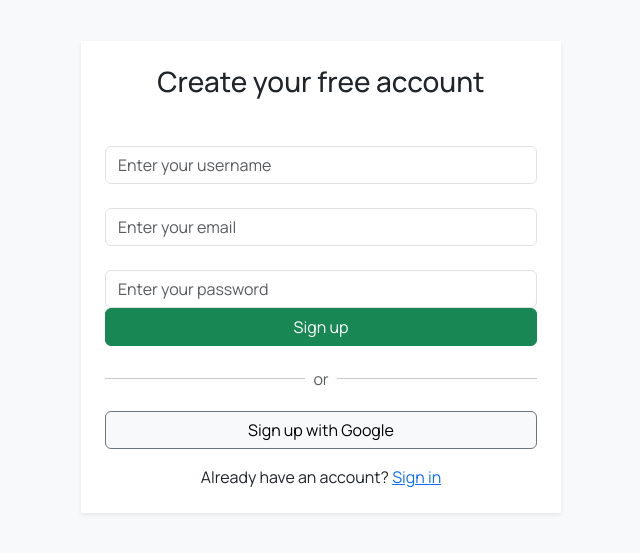
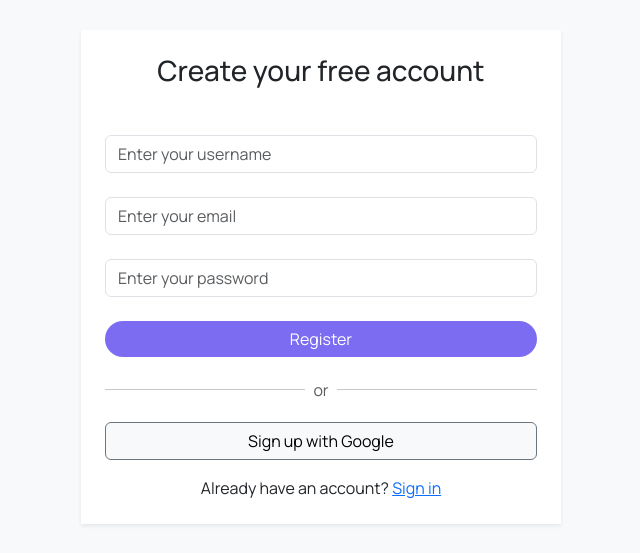
Before and after one commit to Adii-tii/expense-client, a React (Vite) app: page /register in a window 1280 px wide. Shown: the part 123-676 px from the top of the page, without its empty margins (319-959 px from the left). Built offline with nearby package versions, Linux system fonts and the light colour scheme; no server answers.

Commit message:
changed button's appearance

```diff
--- a/src/pages/Register.jsx
+++ b/src/pages/Register.jsx
@@ -4,7 +4,7 @@ import Button from "react-bootstrap/Button";
 import { useNavigate } from "react-router-dom";
 import { serverEndpoint } from "../config/appConfig.js";
 
-function Register({refreshAuth}) {
+function Register({ refreshAuth }) {
   const navigate = useNavigate();
   const [formData, setFormData] = useState({
     username: "",
@@ -52,10 +52,10 @@ function Register({refreshAuth}) {
     if (!validate()) return;
 
     try {
-        console.log(formData)
+      console.log(formData)
       const res = await axios.post(
         `${serverEndpoint}/auth/register`,
-        formData, {withCredentials:true}
+        formData, { withCredentials: true }
       );
 
       console.log(res);
@@ -141,8 +141,10 @@ function Register({refreshAuth}) {
             )}
           </div>
 
-          <Button variant="success" className="w-100" type="submit">
-            Sign up
+          <Button type="submit" variant="dark" className="w-100 btn border-0 rounded-pill px-3 text-white mt-4" style={{
+            background: "#7C6CF2",
+          }}>
+            Register
           </Button>
 
           {message && (
```
